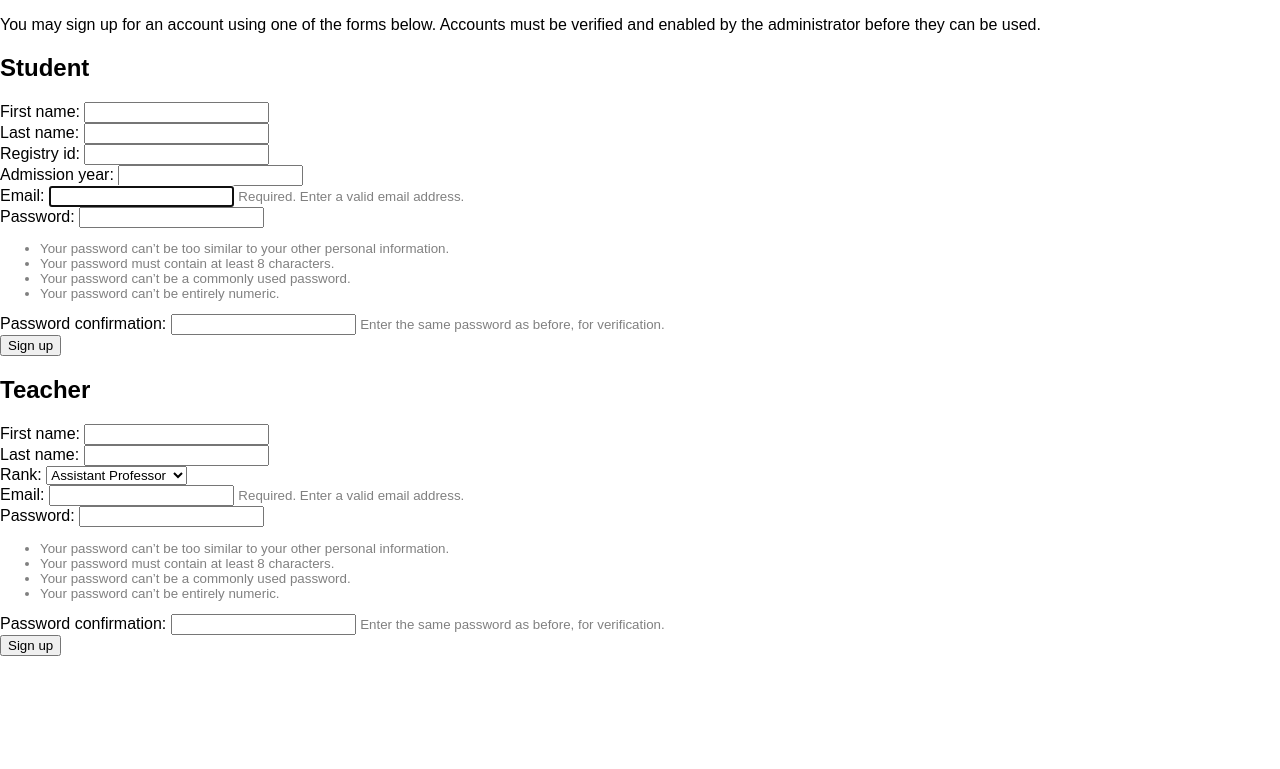
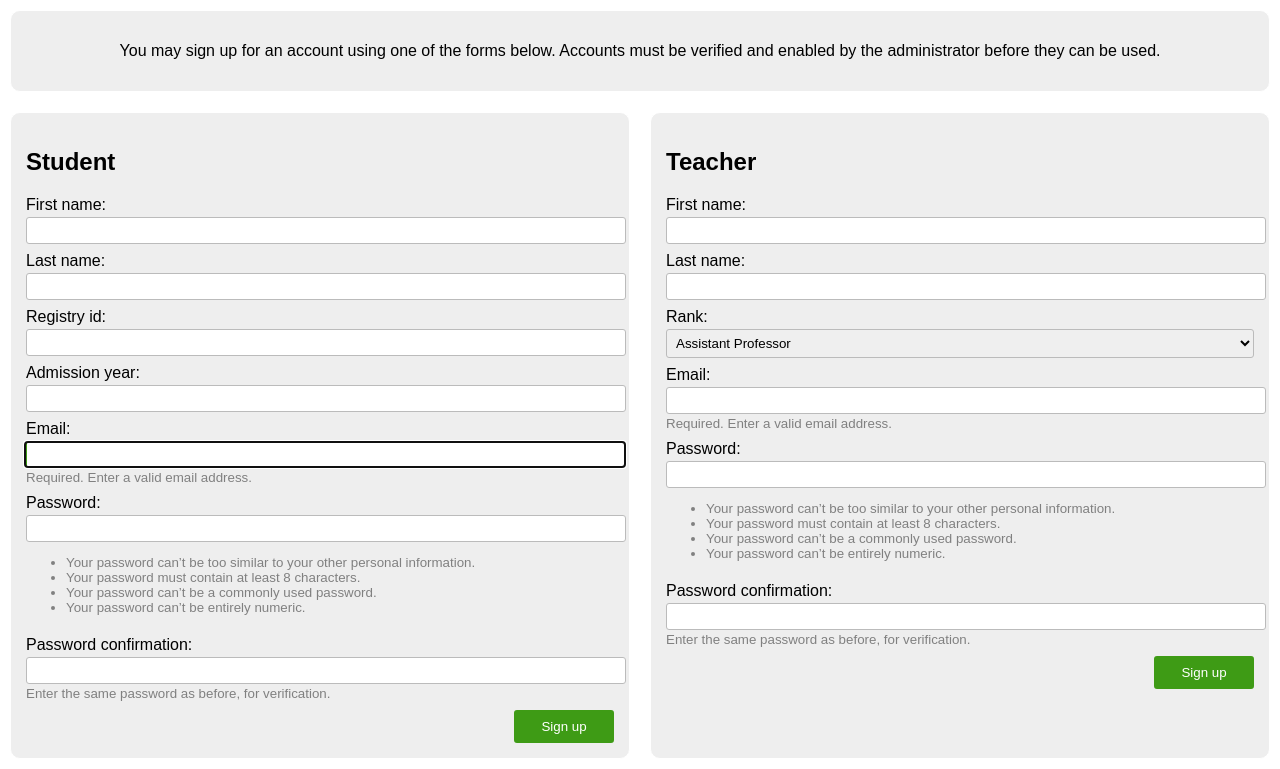
Before and after one commit to dim-tsoukalas/school-api, a Django app: page /signup in a window 1280 px wide. Shown: the part 40-809 px from the top of the page. Before the commit the page ends 696 px from the top, so only its background shows below. Run offline with Django 3.2, Linux system fonts and the light colour scheme; some libraries are stand-ins or nearby versions.

Commit message:
Form updates

```diff
--- a/src/mainpage/static/base.css
+++ b/src/mainpage/static/base.css
@@ -173,7 +173,7 @@
  */
 
 .content {
-    background-color:
+    background-color: ;
 }
 
 
@@ -181,29 +181,62 @@
  * Sign up
  */
 
-.signup {
+.signup-container {
     display: flex;
     justify-content: center;
 }
 
-.base_form {
+
+/*
+ * Inputs and Forms: form_container
+ */
+
+.form_container {
     box-sizing: border-box;
     border: 1px solid #fff;
     border-radius: 10px;
     background-color: #eee;
-    padding: 10px;
+    padding: 15px;
     margin: 10px;
 }
 
-.base_form form {
-    padding: 0;
-    margin: 0;
+.form_container p {
+    text-align: center;
 }
 
-.base_form input {
-    padding: 3px;
-    margin: 0 0 10px 0;
-    border: 1px solid #000;
+
+.form_container label {
+    padding: 0 0 3px 0;
+    display: inline-block;
+}
+
+.base_field {
+    padding-bottom: 8px;
+}
+
+.form_container input, select {
+    width: 100%;
+    padding: 5px;
+    border: 1px solid #bbb;
     border-radius: 3px;
+}
 
+.form_container input:hover,
+.form_container input:focus {
+    border-left: 3px solid var(--form-submit-bg-c);
+    margin-left: -2px;
 }
+
+.form_container input[type=submit] {
+    border: 2px solid var(--form-submit-bg-c);
+    border-radius: 3px;
+    background-color: var(--form-submit-bg-c);
+    color: #fff;
+    width: 100px;
+    float: right;
+    padding: 7px 10px;
+}
+
+.form_container input[type=submit]:hover {
+    background-color: #000;
+}
```
